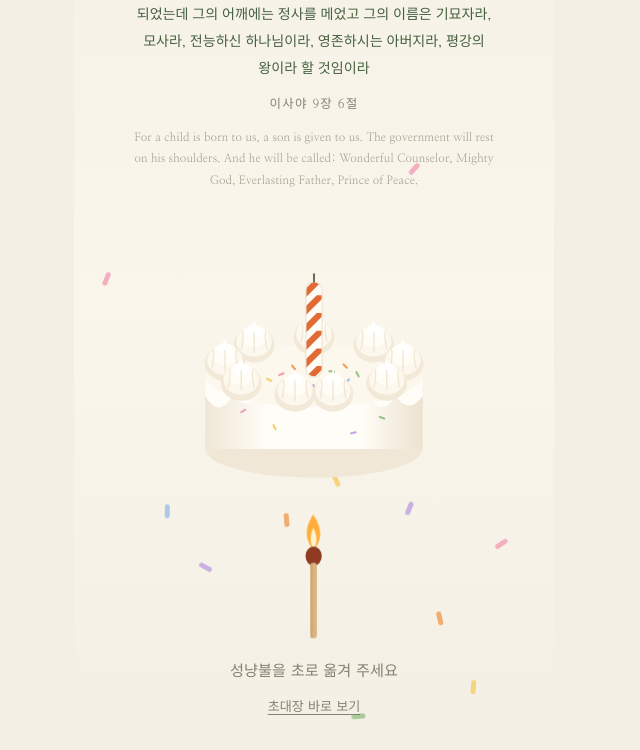
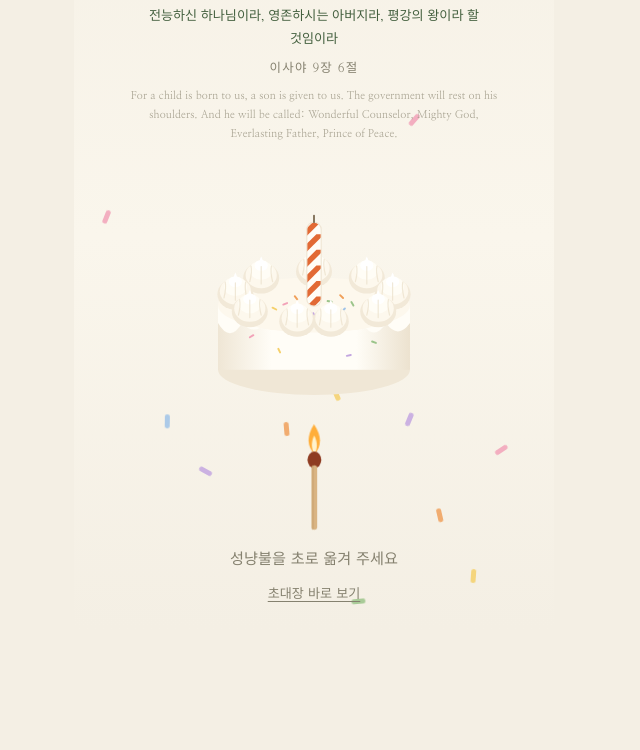
Before and after one commit to channy33/house-party, a plain HTML site: page index.html in a window 1280 px wide. Shown: the part 246-996 px from the top of the page, without its empty margins (326-966 px from the left). After the commit the page ends 876 px from the top, so only its background shows below. Drawn offline with Linux system fonts and the light colour scheme; no server answers.

Commit message:
초대장 업데이트 2026-11-25 14:07

```diff
--- a/index.html
+++ b/index.html
@@ -72,7 +72,7 @@
     display: flex;
     flex-direction: column;
     align-items: center;
-    padding-block: 2.75rem 1.75rem;
+    padding-block: 2rem 1.4rem;
   }
   .confetti { position: absolute; inset: 0; pointer-events: none; overflow: hidden; }
   .confetti i {
@@ -127,17 +127,17 @@
   }
   .scripture {
     position: relative;
-    margin: 1.3rem 0 0;
+    margin: 1rem 0 0;
     max-width: 23rem;
     display: grid;
-    gap: .5rem;
+    gap: .35rem;
     text-align: center;
   }
   .scripture p {
     margin: 0;
     font-family: var(--display);
-    font-size: .88rem;
-    line-height: 1.95;
+    font-size: .82rem;
+    line-height: 1.8;
     color: var(--olive-soft);
     word-break: keep-all;
   }
@@ -148,15 +148,15 @@
     color: var(--ink-soft);
   }
   .scripture .en {
-    font-size: .72rem;
-    line-height: 1.9;
+    font-size: .67rem;
+    line-height: 1.75;
     letter-spacing: .012em;
     color: #a39e8c;
-    margin-top: .15rem;
+    margin-top: .1rem;
   }
   .cake-wrap {
     position: relative;
-    width: min(17rem, 74%);
+    width: min(15rem, 62%);
     margin-top: auto;
   }
   .cake { display: block; width: 100%; height: auto; }
@@ -171,11 +171,11 @@
   /* ───────── 성냥 ───────── */
   .lighter {
     position: relative;
-    margin-top: 1.4rem;
+    margin-top: 1rem;
     display: flex;
     flex-direction: column;
     align-items: center;
-    gap: .55rem;
+    gap: .4rem;
     width: 100%;
   }
   .match {
@@ -185,7 +185,7 @@
     padding: .35rem;
     cursor: grab;
     touch-action: none;
-    width: 3.4rem;
+    width: 3rem;
     transition: transform .45s cubic-bezier(.2,.8,.3,1), opacity .5s ease;
   }
   .match svg { display: block; width: 100%; height: auto; }
@@ -238,6 +238,7 @@
     line-height: 1.95;
     color: var(--olive);
     text-wrap: balance;
+    word-break: keep-all;
   }
   .panel {
     background: var(--card);
```
